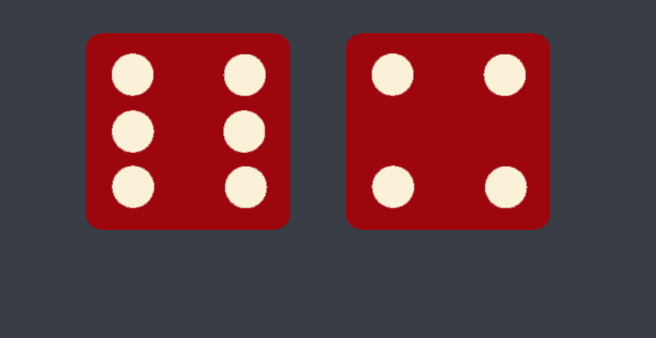
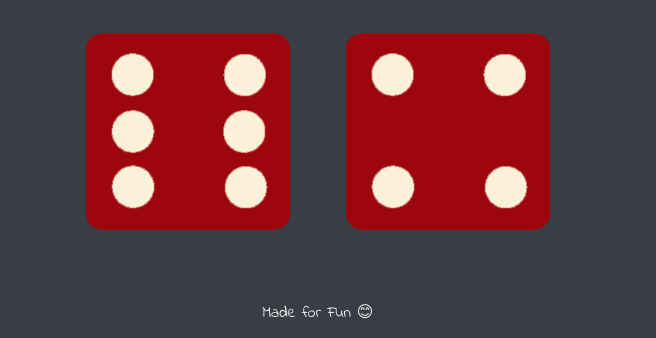
Before and after one commit to Prvzalm/Javascript-Dice-Game, a plain HTML site: page index.html in a window 1280 px wide. Shown: the part 462-800 px from the top of the page, without its empty margins (322-978 px from the left). Drawn offline with Linux system fonts and the light colour scheme.

Commit message:
Update index.html

```diff
--- a/index.html
+++ b/index.html
@@ -26,5 +26,5 @@
 
     <script src="index.js"></script>
   </body>
-
+<footer> Made for Fun 😊</footer>
 </html>
```
